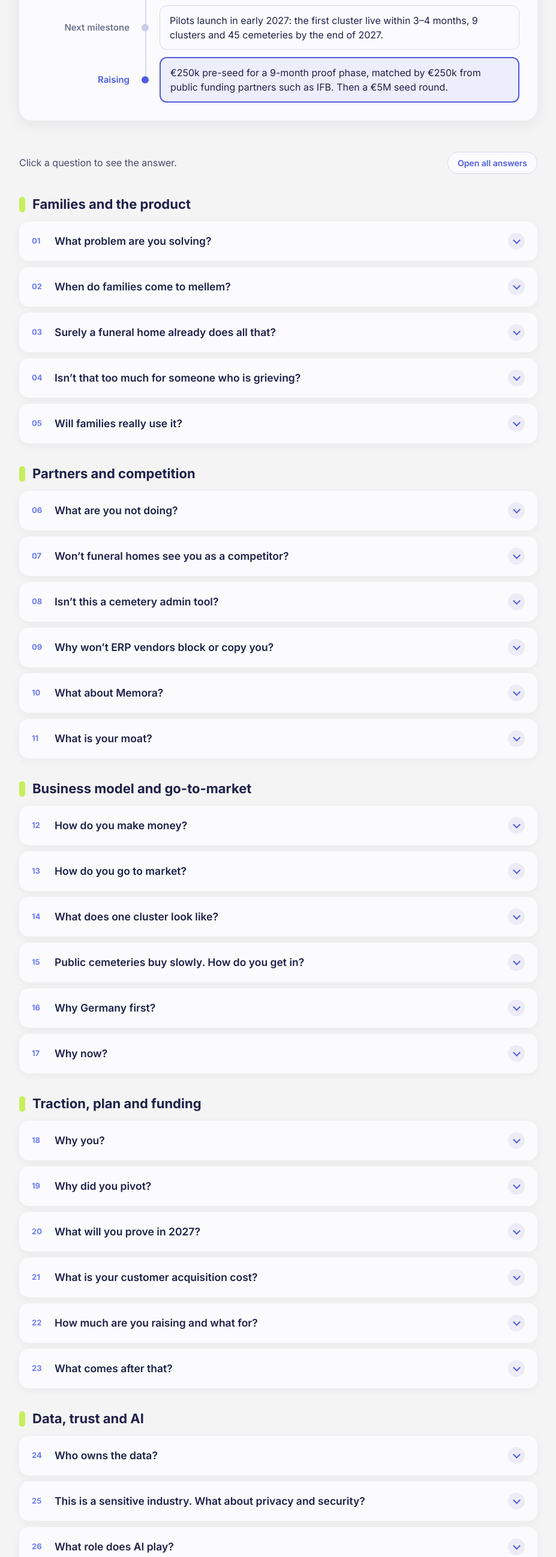
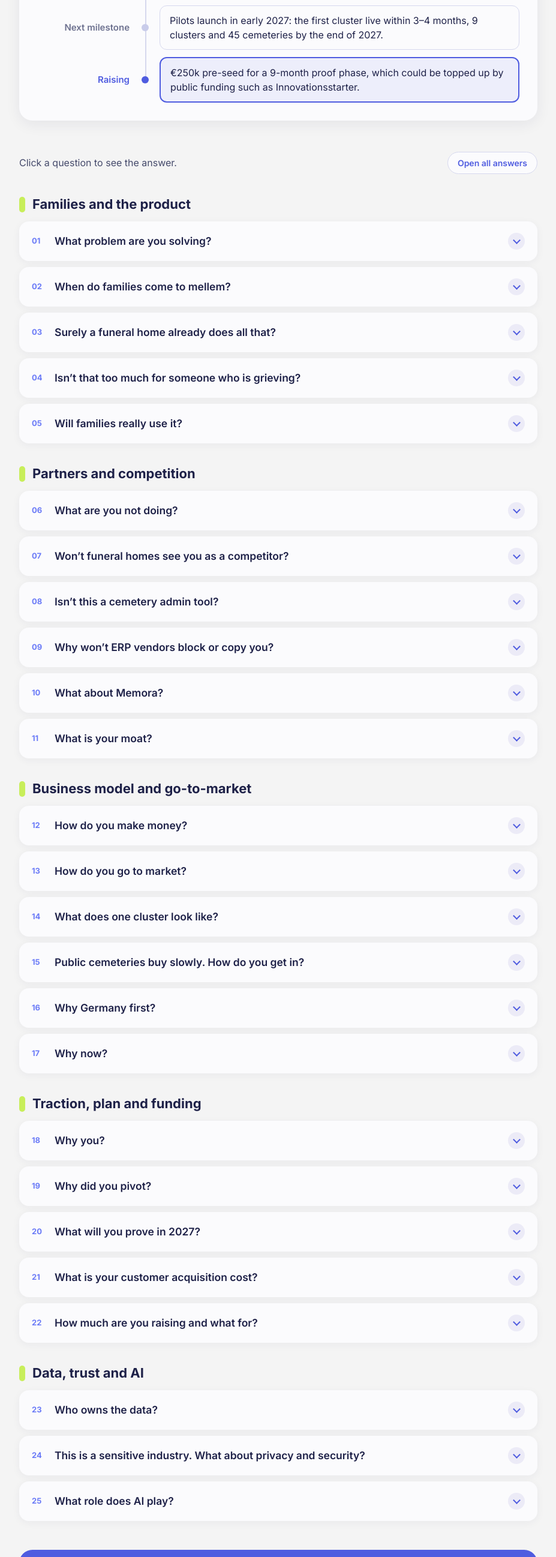
Before and after one commit to StepdadMike/mellem-valeska-landing-page-demo, a plain HTML site: page slush/qa.html in a window 1280 px wide. Shown: the part 1137-3732 px from the top of the page at 60% size, without its empty margins (176-1103 px from the left). Drawn offline with Linux system fonts and the light colour scheme.

Commit message:
Update Slush Q&A: revise raising details, drop seed round question
Co-Authored-By: Claude Opus 5.5 <noreply@anthropic.com>

```diff
--- a/slush/qa.html
+++ b/slush/qa.html
@@ -63,7 +63,7 @@ footer .f{display:flex;align-items:center;gap:10px} footer img{height:26px}
 <div class="g-row"><div class="g-label">Traction</div><div class="g-dot"></div><div class="g-box">2 paying B2B pilots before mellem (Germany, Finland) · MVP finished · 8 partners on board · 10% standard transaction fee, up to 30% with some partners</div></div>
 <div class="g-row"><div class="g-label">Market</div><div class="g-dot"></div><div class="g-box">Germany first: ~32,000 cemeteries and a €3B reachable market. Finland as test market, then Austria and Switzerland, then the Netherlands, France and the Nordics.</div></div>
 <div class="g-row"><div class="g-label">Next milestone</div><div class="g-dot"></div><div class="g-box">Pilots launch in early 2027: the first cluster live within 3–4 months, 9 clusters and 45 cemeteries by the end of 2027.</div></div>
-<div class="g-row hl"><div class="g-label">Raising</div><div class="g-dot"></div><div class="g-box">€250k pre-seed for a 9-month proof phase, matched by €250k from public funding partners such as IFB. Then a €5M seed round.</div></div>
+<div class="g-row hl"><div class="g-label">Raising</div><div class="g-dot"></div><div class="g-box">€250k pre-seed for a 9-month proof phase, which could be topped up by public funding such as Innovationsstarter.</div></div>
 </div></div>
 <div class="tools"><p>Click a question to see the answer.</p><button type="button" id="toggle">Open all answers</button></div>
 <section class="grp"><h2>Families and the product</h2>
@@ -93,14 +93,13 @@ footer .f{display:flex;align-items:center;gap:10px} footer img{height:26px}
 <details><summary><span class="qn">18</span><span class="qt">Why you?</span><span class="chev" aria-hidden="true"></span></summary><div class="ans"><p>We have worked in this industry since 2013 and know its people and processes from the inside. We co-lead the Fachgruppe Friedhof at the Bundesverband Bestattungsbedarf and build mellem with strategic partners such as the Verband der Friedhofsverwalter, Letzte Wege neu gedacht, the Trauer Taskforce and, in Finland, Kirkkohallitus.</p></div></details>
 <details><summary><span class="qn">19</span><span class="qt">Why did you pivot?</span><span class="chev" aria-hidden="true"></span></summary><div class="ans"><p>Our two paying B2B pilots, before mellem, showed that a stand-alone cemetery tool means fighting entrenched ERP vendors, and that the real gap is that nothing connects the stakeholders. We founded mellem in December 2025 to close that gap, kept what we had built and now sell with partners instead of against them.</p></div></details>
 <details><summary><span class="qn">20</span><span class="qt">What will you prove in 2027?</span><span class="chev" aria-hidden="true"></span></summary><div class="ans"><p>In the first 3–4 months: launch, the first cluster live and the first sales, with AI integration from the start. By the end of 2027: 9 clusters and 45 cemeteries, real sales with a measured online share, and a repeatable cluster recipe.</p></div></details>
-<details><summary><span class="qn">21</span><span class="qt">What is your customer acquisition cost?</span><span class="chev" aria-hidden="true"></span></summary><div class="ans"><p>We don’t know it yet, and we won’t guess. We measure it per cluster in the proof phase, and we raise the seed round on that data.</p></div></details>
-<details><summary><span class="qn">22</span><span class="qt">How much are you raising and what for?</span><span class="chev" aria-hidden="true"></span></summary><div class="ans"><p>€250k pre-seed for a 9-month proof phase, matched by the same amount from public funding partners such as IFB. The money goes into AI integration on our own servers, the cluster approach with the first clusters live, and a lean team: the existing team plus freelancers and partners. So far we have bootstrapped, together with IFB Innovationsstarter (InnoFounder).</p></div></details>
-<details><summary><span class="qn">23</span><span class="qt">What comes after that?</span><span class="chev" aria-hidden="true"></span></summary><div class="ans"><p>After the proof phase we raise a €5M seed round and roll the cluster recipe out across Germany, then Austria and Switzerland, then the Netherlands, France and the Nordics.</p></div></details>
+<details><summary><span class="qn">21</span><span class="qt">What is your customer acquisition cost?</span><span class="chev" aria-hidden="true"></span></summary><div class="ans"><p>We don’t know it yet, and we won’t guess. We measure it per cluster in the proof phase.</p></div></details>
+<details><summary><span class="qn">22</span><span class="qt">How much are you raising and what for?</span><span class="chev" aria-hidden="true"></span></summary><div class="ans"><p>€250k pre-seed for a 9-month proof phase, which could be topped up by public funding such as Innovationsstarter. The money goes into AI integration on our own servers, the cluster approach with the first clusters live, and a lean team: the existing team plus freelancers and partners. So far we have bootstrapped, together with IFB Innovationsstarter (InnoFounder).</p></div></details>
 </section>
 <section class="grp"><h2>Data, trust and AI</h2>
-<details><summary><span class="qn">24</span><span class="qt">Who owns the data?</span><span class="chev" aria-hidden="true"></span></summary><div class="ans"><p>mellem. Families and partners enter their details on mellem, under our terms of use and partner contracts.</p></div></details>
-<details><summary><span class="qn">25</span><span class="qt">This is a sensitive industry. What about privacy and security?</span><span class="chev" aria-hidden="true"></span></summary><div class="ans"><p>Our users are the living, and we protect their data under GDPR. We collect as little sensitive data as possible, grief-support use stays anonymous, and access follows real legal status, such as the grave-rights holder. Data is encrypted, client and server are separated, and everything is hosted in the EU. A GDPR and payments legal review is underway.</p></div></details>
-<details><summary><span class="qn">26</span><span class="qt">What role does AI play?</span><span class="chev" aria-hidden="true"></span></summary><div class="ans"><p>Apart from the funeral itself and the work on site, almost every step in between can be supported by AI, for families and for partners. Our own AI, on our own servers, starts learning from launch, while partners pay for the service.</p></div></details>
+<details><summary><span class="qn">23</span><span class="qt">Who owns the data?</span><span class="chev" aria-hidden="true"></span></summary><div class="ans"><p>mellem. Families and partners enter their details on mellem, under our terms of use and partner contracts.</p></div></details>
+<details><summary><span class="qn">24</span><span class="qt">This is a sensitive industry. What about privacy and security?</span><span class="chev" aria-hidden="true"></span></summary><div class="ans"><p>Our users are the living, and we protect their data under GDPR. We collect as little sensitive data as possible, grief-support use stays anonymous, and access follows real legal status, such as the grave-rights holder. Data is encrypted, client and server are separated, and everything is hosted in the EU. A GDPR and payments legal review is underway.</p></div></details>
+<details><summary><span class="qn">25</span><span class="qt">What role does AI play?</span><span class="chev" aria-hidden="true"></span></summary><div class="ans"><p>Apart from the funeral itself and the work on site, almost every step in between can be supported by AI, for families and for partners. Our own AI, on our own servers, starts learning from launch, while partners pay for the service.</p></div></details>
 </section>
 
 <div class="next"><h2>Next steps</h2><p>We are happy to show you the live product and walk you through the platform in a second conversation. Our pitch deck comes with this page.</p>
```
